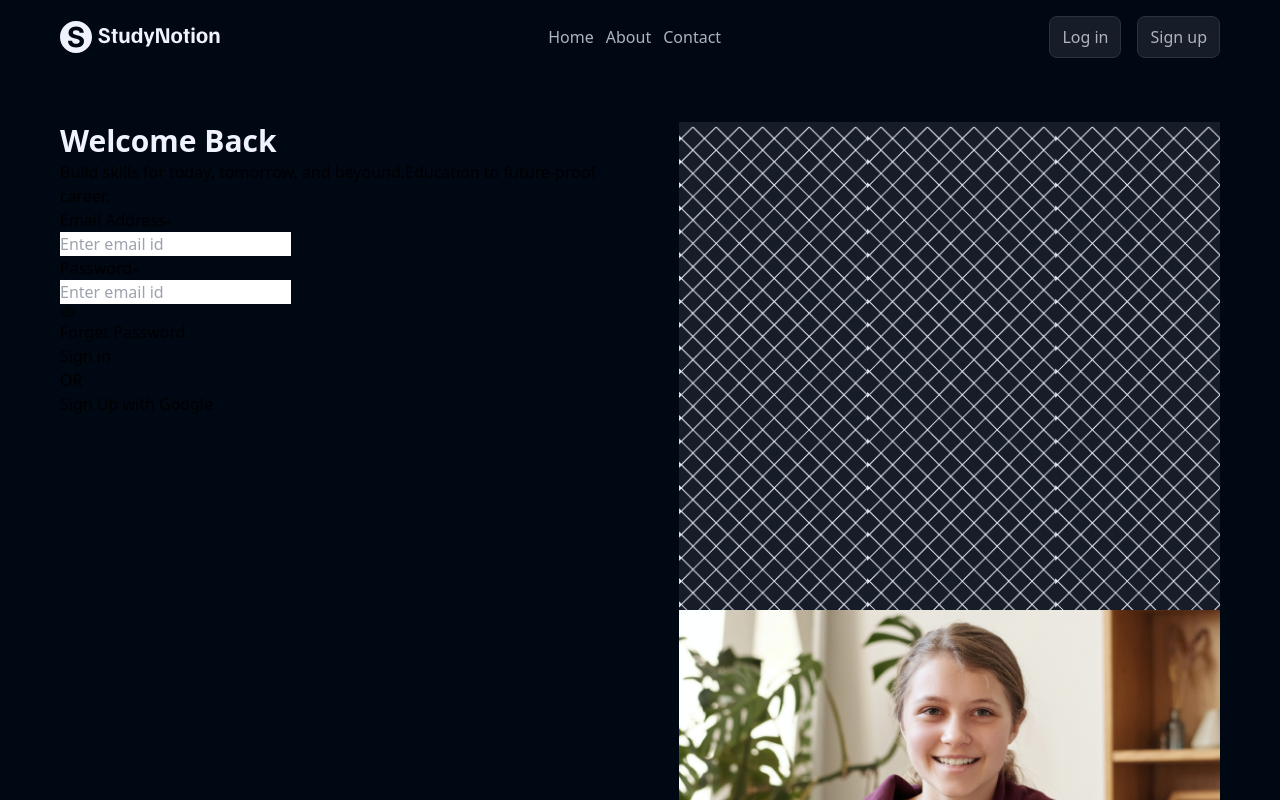
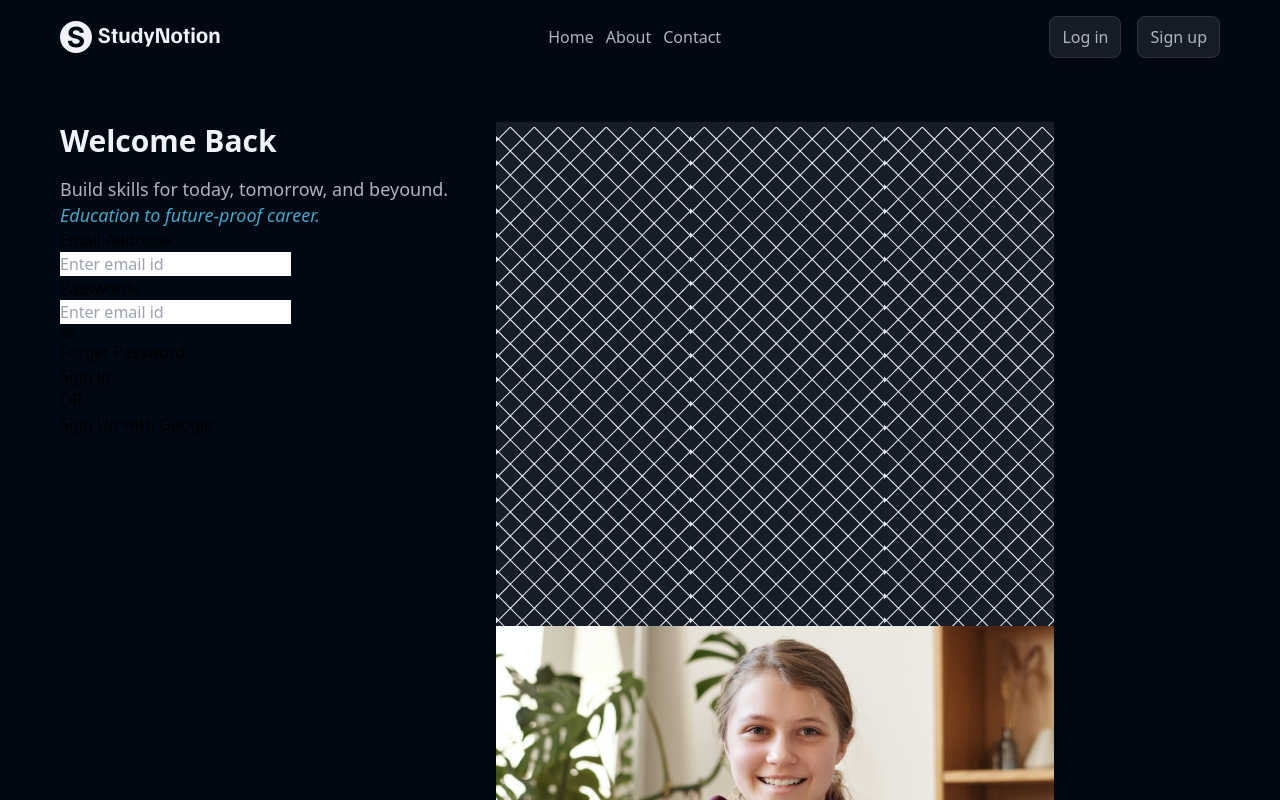
Before and after one commit to sudhanshumandloi/React-practice, a React (Create React App) app in the folder Study_notation_app/: page /login in a window 1280 px wide. Built offline with nearby package versions, Linux system fonts and the light colour scheme.

Commit message:
added css to the deascription part

```diff
--- a/Study_notation_app/src/components/Template.js
+++ b/Study_notation_app/src/components/Template.js
@@ -10,9 +10,10 @@ function Template({title, desc1, desc2, image, formtyp, setIsLoggedIn}){
                 <h1 className="text-richblack-5 font-semibold text-[1.875rem] leading-[2.375rem]">
                     {title}
                 </h1>
-                <p>
-                    <span>{desc1}</span>
-                    <span>{desc2}</span>
+                <p className="text-[1.125rem] leading-[1.625rem] mt-4">
+                    <span className="text-richblack-100">{desc1}</span>
+                    <br />
+                    <span className="text-blue-100 italic">{desc2}</span>
                 </p>
 
                 {formtyp === "signup" ?
```
